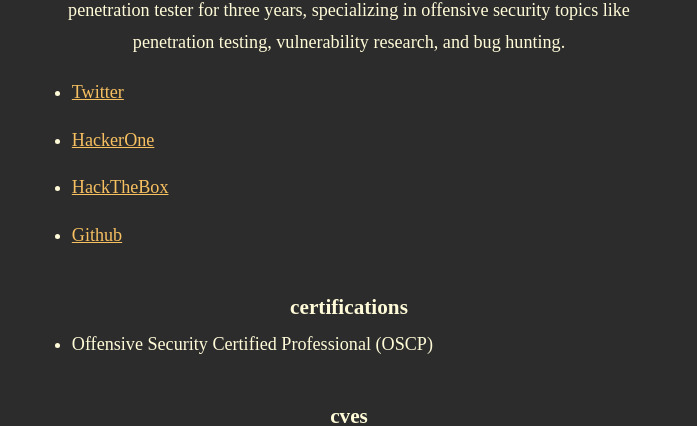
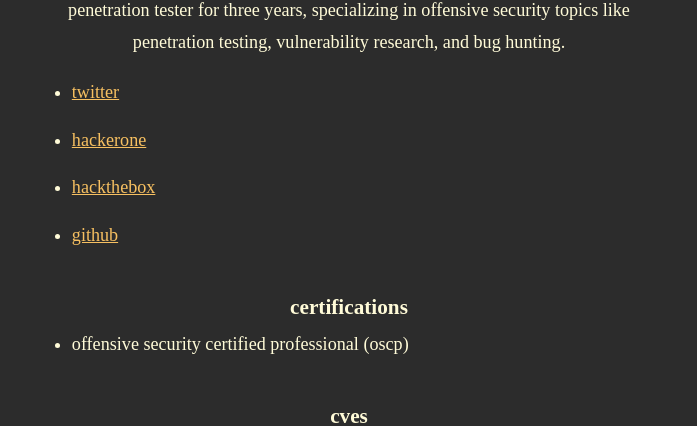
Before and after one commit to c3l3si4n/celes.in, a SvelteKit app: page /about in a window 1280 px wide. Shown: the part 312-738 px from the top of the page, without its empty margins (291-988 px from the left). Built offline with nearby package versions, Linux system fonts and the light colour scheme.

Commit message:
added text showing current page

```diff
--- a/src/routes/+layout.svelte
+++ b/src/routes/+layout.svelte
@@ -1,15 +1,15 @@
 <script>
 	import Tabs from "./Tabs.svelte";
-	import { page } from "$app/stores";
+    import { page } from '$app/stores';
     import { onMount } from 'svelte';
+	$:current = $page;
 
-	$: path = $page.path ? $page.path : "/";
 </script>
 
 <main>
 	<div class="title">
 		<h1>celes.in</h1>
-		<h3 class="path">~ $ {path}</h3>
+		<h3 class="path">~ $ {current.route.id}</h3>
 	</div>
 	<Tabs />
 	<div>
--- a/src/routes/about/+page.svelte
+++ b/src/routes/about/+page.svelte
@@ -27,6 +27,6 @@
     h3 {margin-bottom: 0.3vh;}
     main {margin-block-start: 0.1vh}
     ul { display: table;
-  margin: 0 auto;width:100%; text-transform:none}
+  margin: 0 auto;width:100%;}
   li{margin-bottom: 2vh; text-align: left;}
 </style>
```
